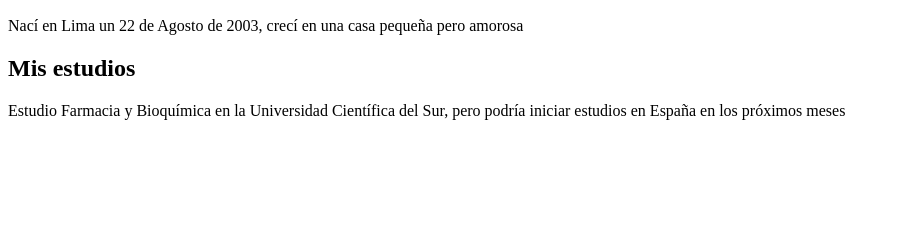
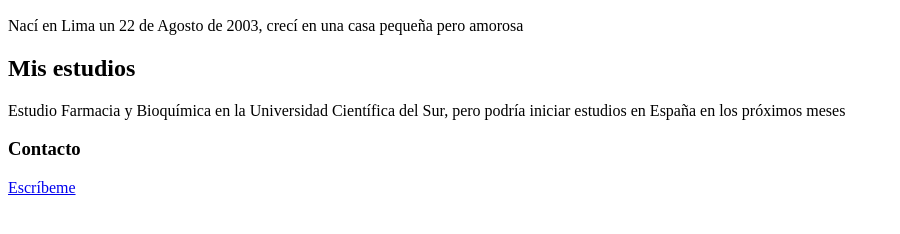
Before and after one commit to camilasucno/mi-biografia, a plain HTML site: page index.html in a window 1280 px wide. Shown: the part 110-344 px from the top of the page, without its empty margins (0-900 px from the left). Drawn offline with Linux system fonts and the light colour scheme.

Commit message:
agregado footer

```diff
--- a/index.html
+++ b/index.html
@@ -18,5 +18,13 @@
                 <p>Estudio Farmacia y Bioquímica en la Universidad Científica del Sur, pero podría iniciar estudios en España en los próximos meses</p>
             </section>
         </main>
+        <footer>
+            <section>
+                <h3>Contacto</h3>
+                <a href="mailto:camilasucno22@gmail.com">
+                    Escríbeme
+                </a>
+            </section>
+        </footer>
     </body>
 </html>
```
